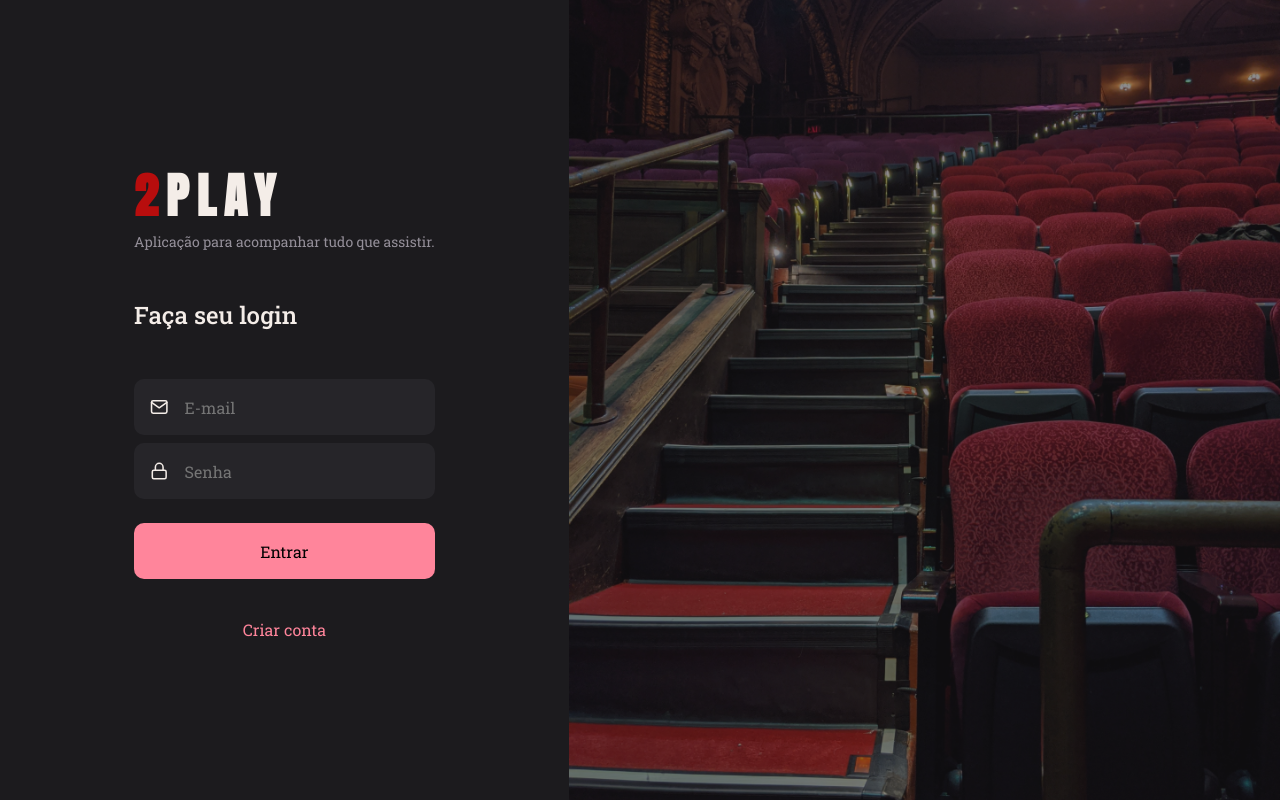
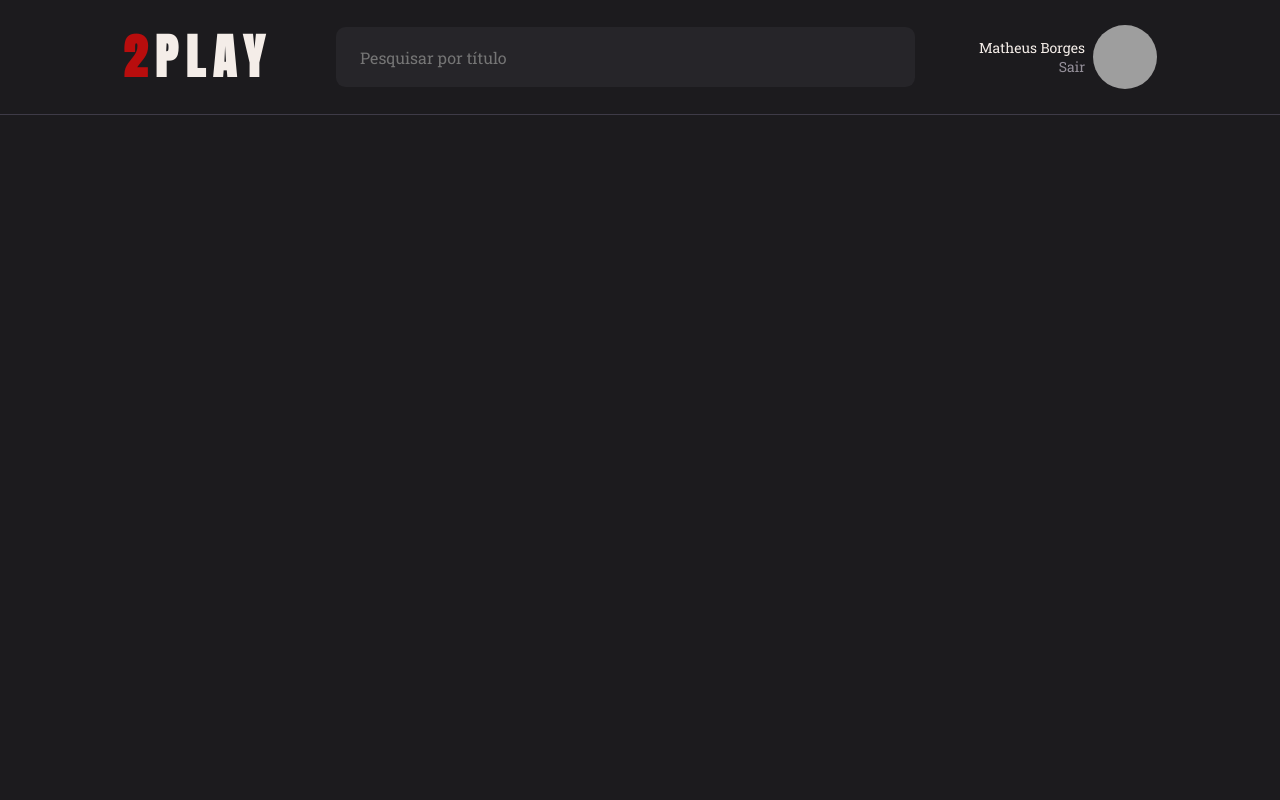
Before and after one commit to MatheusBorgesDev/2PLAY, a React (Vite) app: page / in a window 1280 px wide. Built offline with nearby package versions, Linux system fonts and the light colour scheme; grey boxes are pictures that could not be loaded.

Commit message:
Header component created

```diff
--- /dev/null
+++ b/src/components/Header/index.jsx
@@ -0,0 +1,21 @@
+import { Render, Search, Profile } from "./style";
+
+export function Header (){
+  return(
+    <Render>
+      <h1 class="logo"> <span>2</span>PLAY</h1>
+
+      <Search>
+        <input type="text" placeholder="Pesquisar por título"/>
+      </Search>
+
+      <Profile>
+        <div>
+          <p>Matheus Borges</p>
+          <a href="#">Sair</a>
+        </div>
+        <img src="https://github.com/MbSlash.png" alt="Imagem do usuário" />
+      </Profile>
+    </Render>
+  )
+}
--- /dev/null
+++ b/src/components/Header/style.js
@@ -0,0 +1,59 @@
+import styled from "styled-components";
+
+export const Render = styled.header`
+  display: flex;
+  width: 100vw;
+  height: 7.2rem;
+  padding: 1.5rem 7.69rem;
+  align-items: center;
+  justify-content: space-between;
+  gap: 4rem;
+
+  border-bottom: 1px solid #3E3B47;
+
+
+`
+
+export const Search = styled.div`
+    display: flex;
+    width: 100%;
+    padding: 1.2rem 1.5rem;
+    align-items: flex-start;
+    background-color: ${({ theme }) => theme.COLORS.BACKGROUND_700};
+    border-radius: .6rem;
+
+  > input {
+    color: ${({ theme }) => theme.COLORS.WHITE};
+    background-color: ${({ theme }) => theme.COLORS.BACKGROUND_700};
+    border: none;
+  }
+`
+
+export const Profile = styled.div`
+   display: flex;
+   align-items: center;
+   gap: .5rem;
+
+
+  > div {
+    display: flex;
+    flex-direction: column;
+    align-items: end;
+    font-size: .875rem;
+
+    > p {
+      color: ${({ theme }) => theme.COLORS.WHITE};
+      white-space: nowrap;
+    }
+
+    > a {
+      color: ${({ theme }) => theme.COLORS.GRAY_900};
+    }
+  }
+
+  > img {
+    width: 4rem;
+    height: 4rem;
+    border-radius: 50%;
+  }
+`
--- a/src/main.jsx
+++ b/src/main.jsx
@@ -6,12 +6,13 @@ import theme from './styles/theme'
 
 import { SignIn } from './pages/SignIn'
 import { SignUp } from './pages/SignUp'
+import { Home } from './pages/Home'
 
 ReactDOM.createRoot(document.getElementById('root')).render(
   <React.StrictMode>
     <ThemeProvider theme={theme}>
       <GlobalStyles />
-       <SignIn />
+       <Home />
     </ThemeProvider>
   </React.StrictMode>,
 )
--- /dev/null
+++ b/src/pages/Home/index.jsx
@@ -0,0 +1,8 @@
+import { Header } from "../../components/Header";
+
+export function Home (){
+  return(
+    <Header>
+    </Header>
+  )
+}
--- /dev/null
+++ b/src/pages/Home/style.js
@@ -0,0 +1,5 @@
+import styled from "styled-components";
+
+export const Render = styled.div`
+
+`
```
